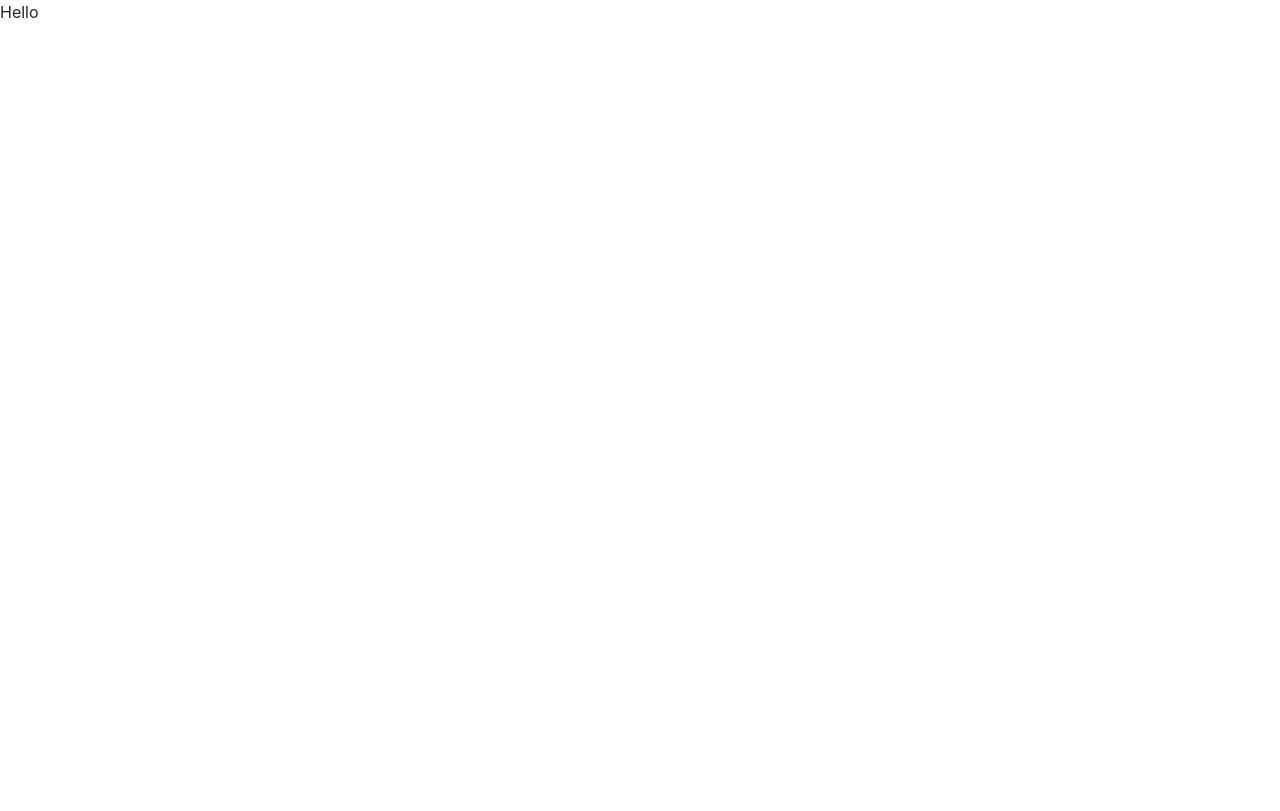
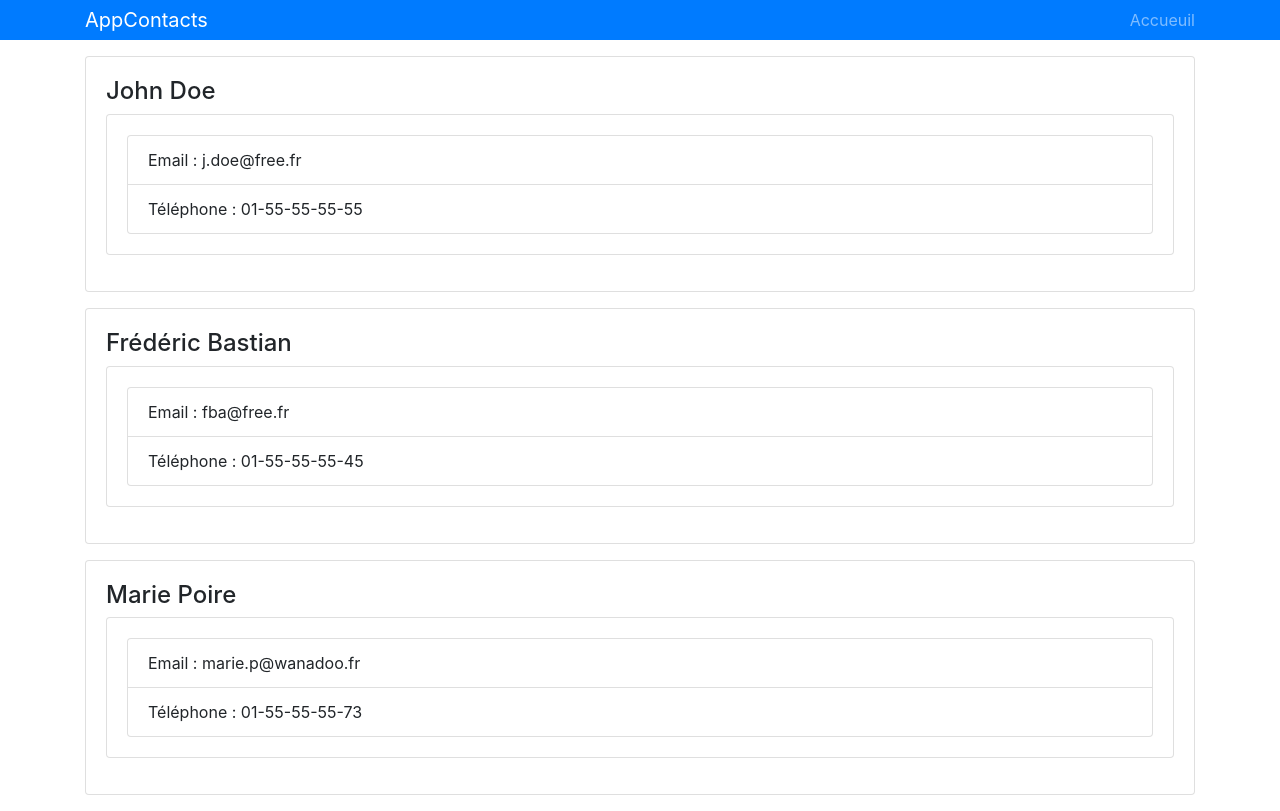
Before and after one commit to parisaqua/appcontacts, a React (Create React App) app: page / in a window 1280 px wide. Built offline with nearby package versions, Linux system fonts and the light colour scheme.

Commit message:
Etape 19

```diff
--- a/src/App.js
+++ b/src/App.js
@@ -1,13 +1,17 @@
 import React, { Component } from 'react';
 import 'bootstrap/dist/css/bootstrap.min.css';
-
+import Header from './composants/Header';
+import List from './composants/Liste';
 
 class App extends Component {
 
   render() {
     return (
       <div className="App">
-        Hello
+        <Header />
+        <div className="container">
+          <List />
+        </div>
       </div>
     );
   }
--- /dev/null
+++ b/src/composants/Contact.js
@@ -0,0 +1,19 @@
+import React, { Component } from 'react';
+
+export default class Contact extends Component {
+    render() {
+        return (
+            <div className="card card-body mb-3">
+                <h4>{this.props.nom}</h4>
+                <ul className="card card-body mb-3">
+                    <li className="list-group-item">
+                        Email : {this.props.email}
+                    </li>
+                    <li className="list-group-item">
+                        Téléphone : {this.props.telephone}
+                    </li>
+                </ul>
+            </div>
+        )
+    }
+}
--- /dev/null
+++ b/src/composants/Header.js
@@ -0,0 +1,18 @@
+import React from 'react'
+
+export default function Header() {
+    return (
+        <div>
+            <nav className="navbar navbar-dark bg-primary mb-3 py-0">
+                <div className="container">
+                <a href="/" className="navbar-brand">AppContacts</a>
+                    <ul className="navbar-nav">
+                        <li className="nav-item ml-auto">
+                            <a href="/" className="nav-link">Accueuil</a>
+                        </li>
+                    </ul>
+                </div>
+            </nav>
+        </div>
+    )
+}
--- /dev/null
+++ b/src/composants/Liste.js
@@ -0,0 +1,44 @@
+import React, { Component } from 'react';
+import Contact from './Contact';
+
+
+export default class Liste extends Component {
+
+    state = {
+        contacts: [
+            {
+                id : 1,
+                nom : 'John Doe',
+                email: 'j.doe@free.fr',
+                telephone: '01-55-55-55-55'
+            },
+            {
+                id: 2,
+                nom : 'Frédéric Bastian',
+                email: 'fba@free.fr',
+                telephone: '01-55-55-55-45'
+            },
+            {
+                id: 3,
+                nom : 'Marie Poire',
+                email: 'marie.p@wanadoo.fr',
+                telephone: '01-55-55-55-73'
+            }
+        ]
+    }
+
+    render() {
+        return (
+            <div>
+                {this.state.contacts.map(contact => (
+                    <Contact
+                        key={contact.id}
+                        nom={contact.nom}
+                        email={contact.email}
+                        telephone={contact.telephone}
+                    />
+                ))}
+            </div>
+        )
+    }
+}
```
